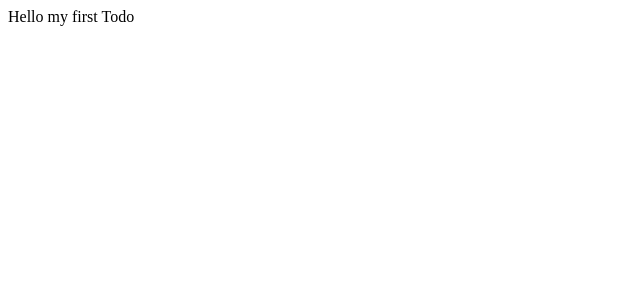
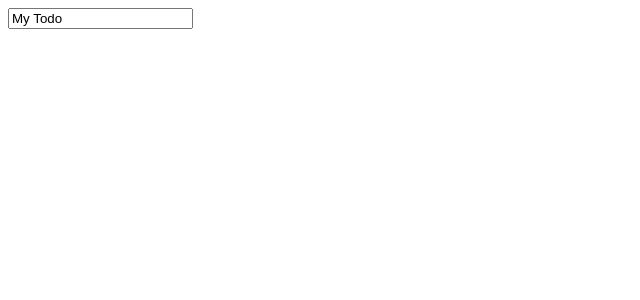
Before and after one commit to Yobuligo/demo-blog.react, a Next.js app: page /todos/Todo in a window 1280 px wide. Shown: the top 300 px of the page, without its empty margins (0-640 px from the left). Built offline with nearby package versions, Linux system fonts and the light colour scheme.

Commit message:
Add useLocalStorage

```diff
--- a/src/components/Todo.tsx
+++ b/src/components/Todo.tsx
@@ -1,3 +1,19 @@
+import { useLocalStorage } from "@/hooks/useLocalStorage";
+import { ITodo } from "@/model/ITodo";
+import { ChangeEvent } from "react";
+
 export const Todo: React.FC = () => {
-  return <>Hello my first Todo</>;
+  const [myTodo, setMyTodo] = useLocalStorage<ITodo>("myTodo", {
+    title: "My Todo",
+    text: "This is my todo",
+  });
+
+  const onChangeTitle = (event: ChangeEvent<HTMLInputElement>) =>
+    setMyTodo({ text: "", title: event.target.value });
+
+  return (
+    <>
+      <input type="text" value={myTodo.title} onChange={onChangeTitle} />
+    </>
+  );
 };
--- /dev/null
+++ b/src/hooks/useLocalStorage.ts
@@ -0,0 +1,34 @@
+import { deleteLocalStorage } from "@/utils/deleteLocalStorage";
+import { readLocalStorage } from "@/utils/readLocalStorage";
+import { writeLocalStorage } from "@/utils/writeLocalStorage";
+import { useState } from "react";
+
+export const useLocalStorage = <T>(
+  key: string,
+  initialValue: T
+): [value: T, setValue: (newValue: T | ((previous: T) => T)) => void] => {
+  const [value, setValue] = useState<T>(readLocalStorage(key) ?? initialValue);
+
+  const updateLocalStorage = (key: string, value: unknown) => {
+    if (!value) {
+      deleteLocalStorage(key);
+    } else {
+      writeLocalStorage(key, value);
+    }
+  };
+
+  const updateValue = (newValue: T | ((previous: T) => T)) => {
+    setValue((previous) => {
+      if (typeof newValue === "function") {
+        previous = (newValue as (previous: T) => T)(previous);
+        updateLocalStorage(key, previous);
+        return previous;
+      } else {
+        updateLocalStorage(key, newValue);
+        return newValue;
+      }
+    });
+  };
+
+  return [value, updateValue];
+};
--- /dev/null
+++ b/src/model/ITodo.ts
@@ -0,0 +1,4 @@
+export interface ITodo {
+  title: string;
+  text: string;
+}
--- /dev/null
+++ b/src/utils/deleteLocalStorage.ts
@@ -0,0 +1,3 @@
+export const deleteLocalStorage = (key: string) => {
+  localStorage.removeItem(key);
+};
--- /dev/null
+++ b/src/utils/readLocalStorage.ts
@@ -0,0 +1,8 @@
+export const readLocalStorage = <T>(key: string): T | undefined => {
+  const value = localStorage.getItem(key);
+  if (value) {
+    return JSON.parse(value);
+  }
+
+  return undefined;
+};
--- /dev/null
+++ b/src/utils/writeLocalStorage.ts
@@ -0,0 +1,4 @@
+export const writeLocalStorage = <T>(key: string, data: T) => {
+  const value = JSON.stringify(data);
+  localStorage.setItem(key, value);
+};
```
